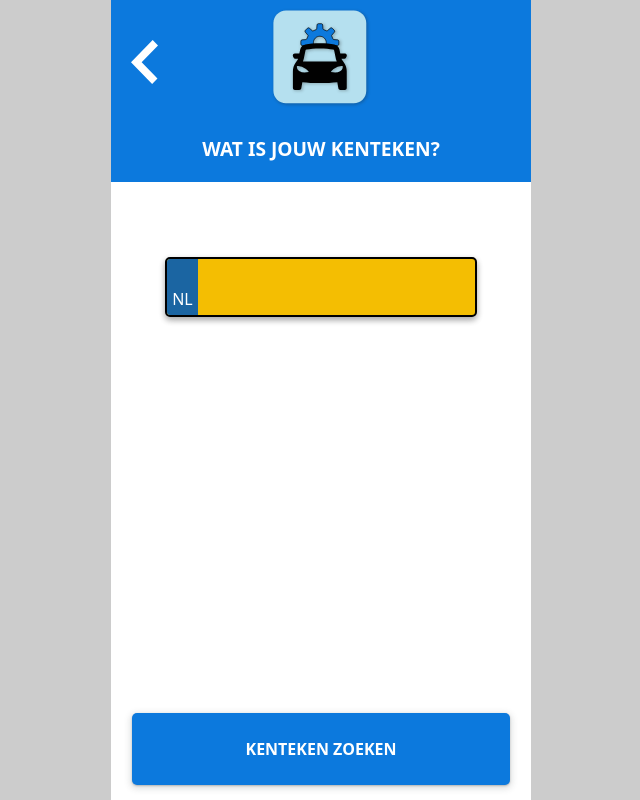
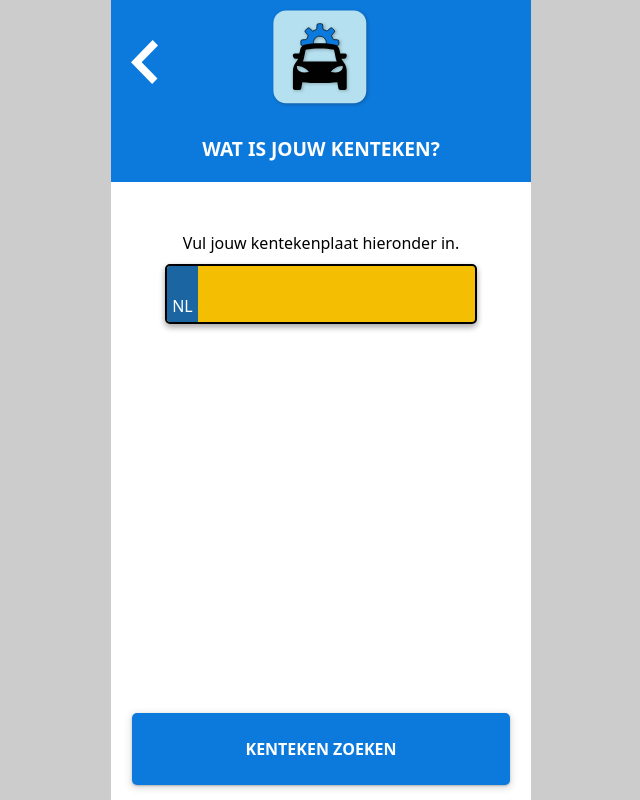
Before and after one commit to muhammet075/autozorg, a Next.js app: page /register in a window 1280 px wide. Both pictures are taken after a click on the button "VERDER". Shown: the whole page, without its empty margins (319-959 px from the left). Built offline with nearby package versions, Linux system fonts and the light colour scheme.

Commit message:
finishing register

```diff
--- a/src/components/kenteken.js
+++ b/src/components/kenteken.js
@@ -46,11 +46,6 @@ function Kenteken() {
           apk_datum: jsondata[0].vervaldatum_apk,
           brandstof: jsondatabrandstof[0].brandstof_omschrijving,
         };
-
-        // localStorage.setItem("kenteken", JSON.stringify(kentekendata[0]));
-
-        // let getItem = localStorage.getItem("kenteken");
-        // console.log(JSON.parse(getItem));
 
         document.querySelector(".container2").classList.add("displaynone");
         document.querySelector(".container3").classList.remove("displaynone");
@@ -258,6 +253,8 @@ function Kenteken() {
     document
       .querySelector(".kentekenheaderh1")
       .classList.remove("kentekenstyle");
+
+    document.querySelector(".huidigeKilometerstand").value = "";
   }
 
   function fourthBack() {
@@ -362,6 +359,7 @@ function Kenteken() {
           <Image src={backIco} alt='Terug icoon' />
         </button>
         <div>
+          <p>Vul jouw kentekenplaat hieronder in.</p>
           <section className='firstkentekeninput'>
             <div>
               <p>NL</p>
--- a/src/styles/kenteken.module.css
+++ b/src/styles/kenteken.module.css
@@ -40,13 +40,17 @@
 
 .container1 > div p {
   margin: 25px 0;
-  text-align: center;
 }
 
 .container2 > div {
   width: 100%;
   padding: 0 15px;
-  margin: 75px auto 0 auto;
+  margin: 50px auto 0 auto;
+}
+
+.container2 > div > p {
+  text-align: center;
+  margin-bottom: 10px;
 }
 
 .container2 > div section {
@@ -247,3 +251,14 @@
   text-align: center;
   position: relative;
 }
+
+.onderhoudonbekend > div {
+  width: 100%;
+  padding: 0 15px;
+  margin: 50px auto;
+  position: relative;
+}
+
+.onderhoudonbekend > div p {
+  margin-bottom: 25px;
+}
```
